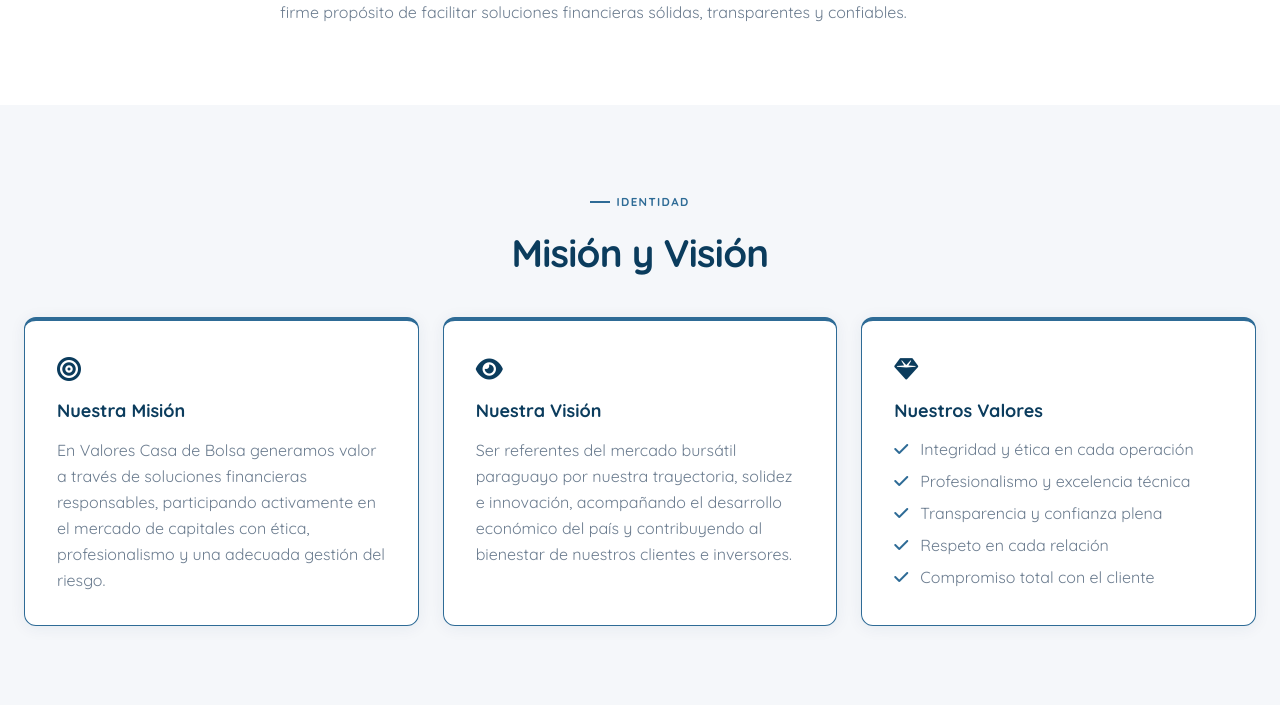
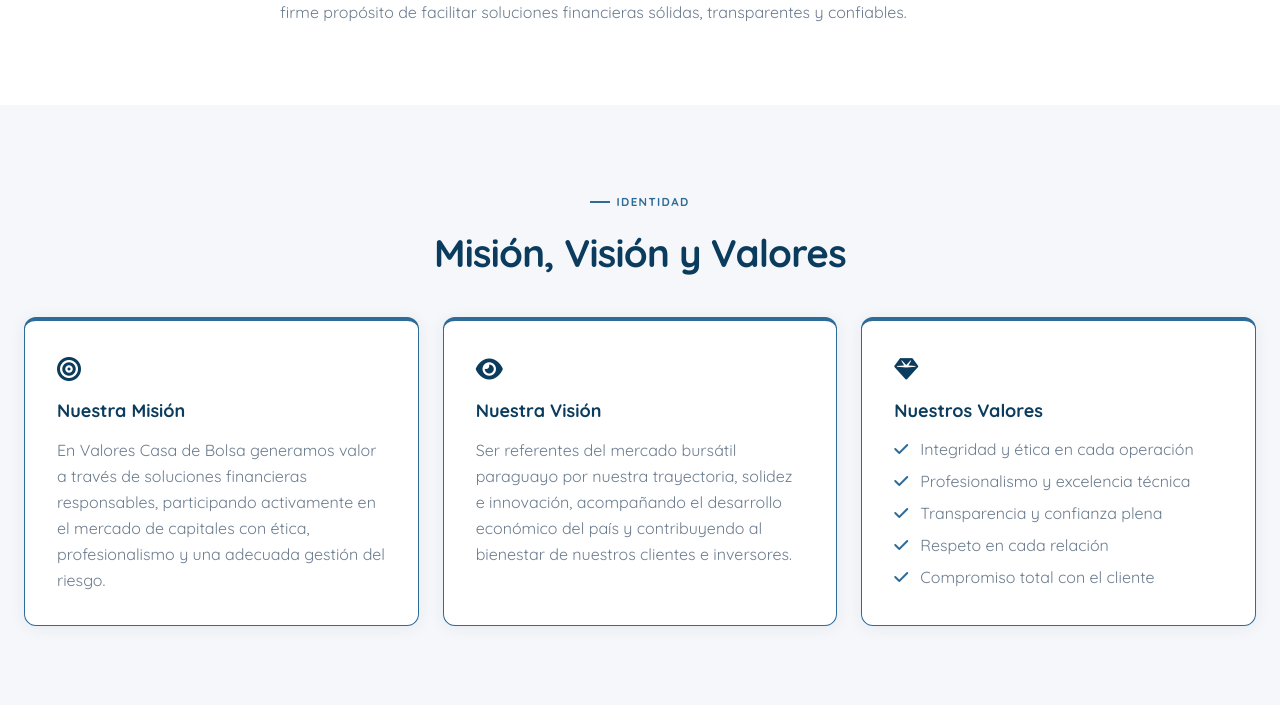
Before and after one commit to keuch2/valores, a PHP site: page /nosotros in a window 1280 px wide. Shown: the part 1041-1746 px from the top of the page. Run offline with PHP 8.4, Linux system fonts and the light colour scheme; data that the repository does not hold is empty; some libraries are stand-ins or nearby versions.

Commit message:
Nosotros: sección y enlace de menú vuelven a Misión, Visión y Valores
Co-Authored-By: Claude Fable 5 <noreply@anthropic.com>

```diff
--- a/includes/views/public/_header.php
+++ b/includes/views/public/_header.php
@@ -72,7 +72,7 @@ $na = fn(string $k) => $act === $k ? ' active' : '';
         <button class="nav-link">Nosotros <svg class="w-3 h-3" fill="none" stroke="currentColor" viewBox="0 0 24 24"><path stroke-linecap="round" stroke-linejoin="round" stroke-width="2" d="M19 9l-7 7-7-7"/></svg></button>
         <div class="dropdown-menu">
           <a href="<?= e(url('nosotros')) ?>" class="dropdown-item"><div><strong>Quiénes Somos</strong><small>Historia y trayectoria</small></div></a>
-          <a href="<?= e(url('nosotros#identidad')) ?>" class="dropdown-item"><div><strong>Misión y Visión</strong><small>Nuestra identidad</small></div></a>
+          <a href="<?= e(url('nosotros#identidad')) ?>" class="dropdown-item"><div><strong>Misión, Visión y Valores</strong><small>Nuestra identidad</small></div></a>
           <a href="<?= e(url('nosotros#directiva')) ?>" class="dropdown-item"><div><strong>Plana Directiva</strong><small>Nuestro equipo</small></div></a>
         </div>
       </div>
--- a/includes/views/public/nosotros.php
+++ b/includes/views/public/nosotros.php
@@ -23,7 +23,7 @@
   <div class="container">
     <div class="text-center mb-10 animate-fade-up">
       <div class="section-tag mx-auto justify-center">Identidad</div>
-      <h2 class="section-title mt-2">Misión y Visión</h2>
+      <h2 class="section-title mt-2">Misión, Visión y Valores</h2>
     </div>
     <div class="grid md:grid-cols-3 gap-6">
       <div class="card p-8 animate-fade-up animate-delay-1 border-t-4 border-celeste">
```
